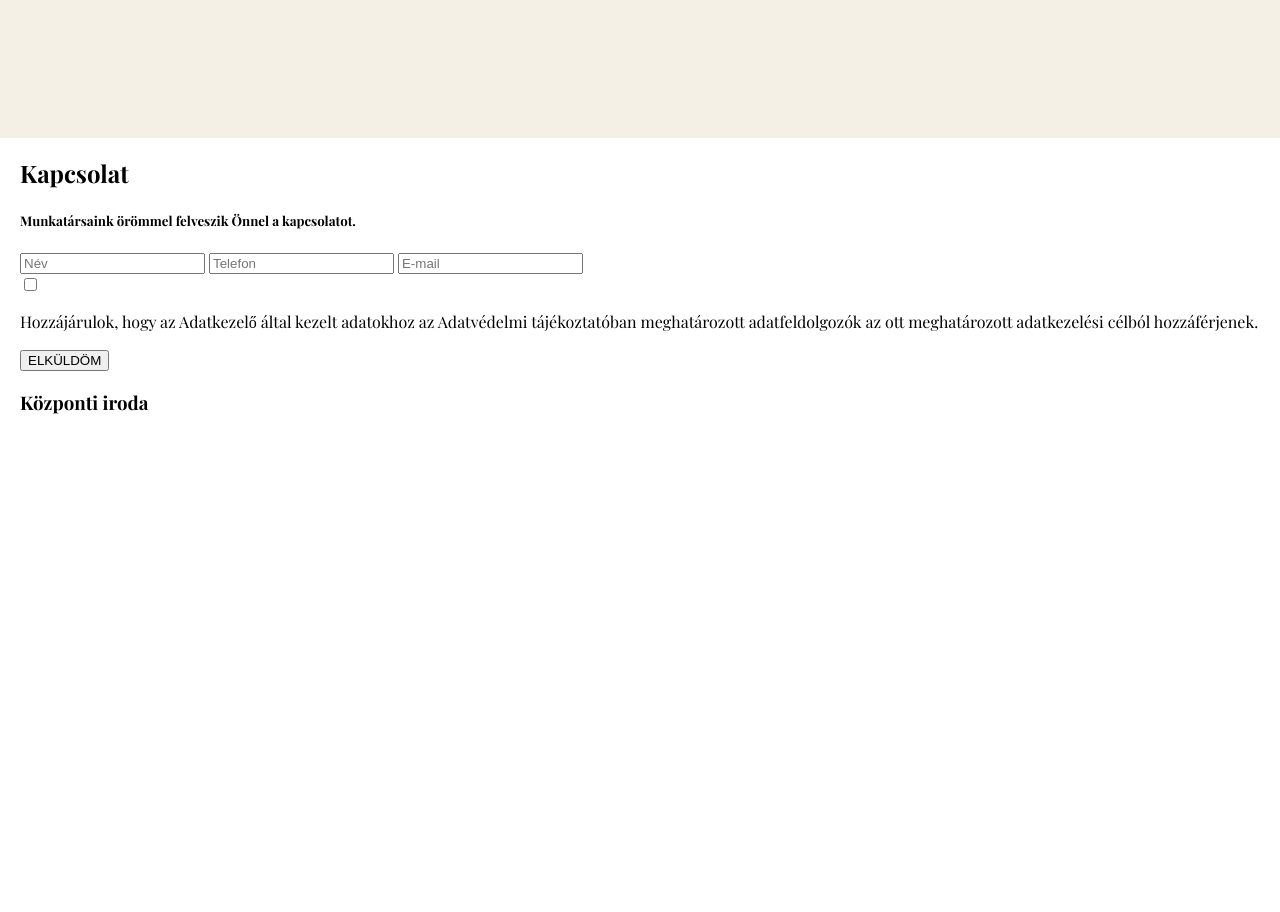
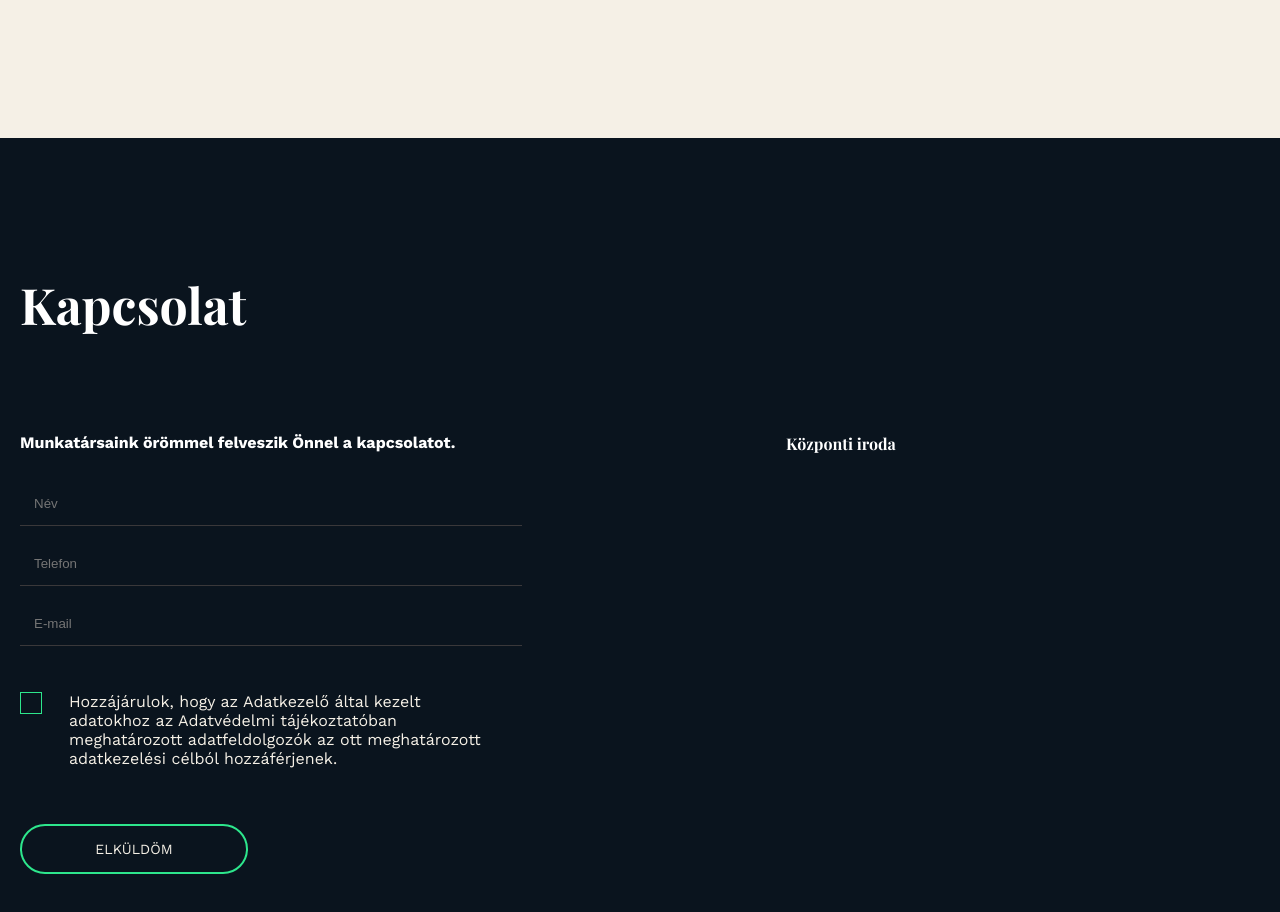
Before and after one commit to hatvanibarnabas/sitebuild, a plain HTML site: page index.html in a window 1280 px wide. Shown: the part 8040-8952 px from the top of the page. Before the commit the page ends 8473 px from the top, so only its background shows below. Drawn offline with nearby package versions, Linux system fonts and the light colour scheme; a web font is replaced by a local one.

Commit message:
Update style.css

```diff
--- a/style.css
+++ b/style.css
@@ -915,3 +915,153 @@ body {
         }
     }
 }
+
+.contact {
+    background-color: #0A141E;
+    padding-top: 133px;
+    padding-bottom: 124px;
+    .title {
+        font-size: 50px;
+        color: #FFFFFF;
+        padding-bottom: 95px;
+        margin: 0;
+    }
+    .contact-information-container {
+        display: grid;
+        grid-template-columns: 1fr 1fr;;
+
+        gap: 292px;
+        h5 {
+            font-size: 16px;
+            color: #FFFFFF;
+            font-family: "Work Sans", sans-serif;
+            margin: 0;
+            padding-bottom: 30px;
+        }
+        form {
+            input {
+                width: 100%;
+                padding: 14px;
+                border: 0;
+                background-color: transparent;
+                outline: none;
+                border:none;
+                border-bottom: 1px solid rgba(215, 175, 150, 0.23);
+                margin-bottom: 16px;
+                color: white;
+            }
+
+              input:focus {
+                box-shadow: 0 1px 0 0 #2DE68C;
+                border-bottom: none;
+              }
+              .checkbox-container {
+                padding-top: 30px;
+                display: flex;
+                gap: 14px;
+                align-items: start;
+
+                input {
+                    width: 18px;
+                    margin: 0;
+                    -webkit-box-shadow: 0px 0px 0px 1px rgb(45, 230, 140);
+                    -moz-box-shadow: 0px 0px 0px 1px rgb(45, 230, 140);
+                    box-shadow: 0px 0px 0px 1px rgb(45, 230, 140);
+                    background-color: transparent !important;
+                }
+                input:focus {
+                    -webkit-box-shadow: 0px 0px 0px 1px rgb(45, 230, 140);
+                    -moz-box-shadow: 0px 0px 0px 1px rgb(45, 230, 140);
+                    box-shadow: 0px 0px 0px 1px rgb(45, 230, 140);
+                  }
+
+                p {
+                    color: #F5F0E6;
+                    font-size: 16px;
+                    margin: 0;
+                    font-family: "Work Sans", sans-serif;
+                }
+
+              }
+              button {
+                width: 228px;
+                background-color: transparent;
+                color: #F5F0E6;
+                border: 2px solid #2DE68C;
+                padding: 15px 0;
+                border-radius: 26px;
+                font-size: 14px;
+                font-family: "Work Sans", sans-serif;
+                cursor: pointer;
+                margin-top: 56px;
+            }
+        }
+
+        .informations {
+            h3 {
+                font-size: 16px;
+                color: #FFFFFF;
+                margin: 0;
+            }
+        }
+    }
+}
+
+
+.custom-checkbox {
+    display: block;
+    position: relative;
+    padding-left: 35px;
+    margin-bottom: 12px;
+    cursor: pointer;
+    font-size: 22px;
+    -webkit-user-select: none;
+    -moz-user-select: none;
+    -ms-user-select: none;
+    user-select: none;
+  }
+
+  .custom-checkbox input {
+    position: absolute;
+    opacity: 0;
+    cursor: pointer;
+    height: 0;
+    width: 0;
+  }
+
+  .checkmark {
+    position: absolute;
+    top: 0;
+    left: 0;
+    height: 20px;
+    width: 20px;
+    background-color: transparent;
+    border: 1px solid #2DE68C;
+  }
+
+
+  .custom-checkbox input:checked ~ .checkmark {
+    background-color: #002B4E;
+  }
+
+  .checkmark:after {
+    content: "";
+    position: absolute;
+    display: none;
+  }
+
+  .custom-checkbox input:checked ~ .checkmark:after {
+    display: block;
+  }
+
+  .custom-checkbox .checkmark:after {
+    left: 6px;
+    top: 3px;
+    width: 5px;
+    height: 8px;
+    border: solid white;
+    border-width: 0 2px 2px 0;
+    -webkit-transform: rotate(35deg);
+    -ms-transform: rotate(35deg);
+    transform: rotate(35deg);
+  }
```
